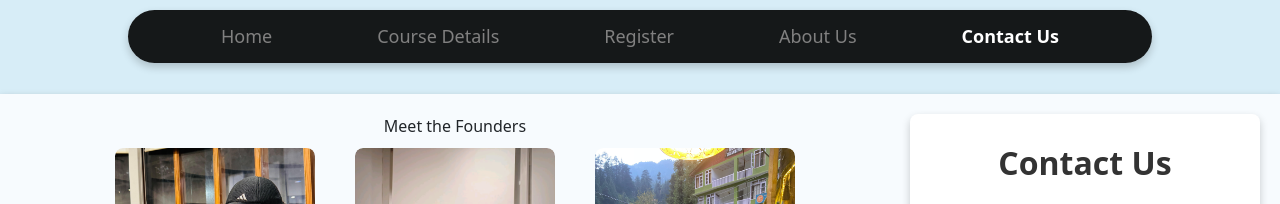
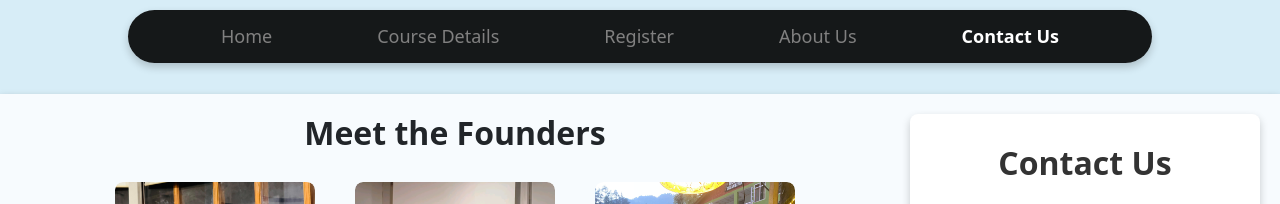
Before and after one commit to Aerykcodes/Humble-Coders-new, a React (Vite) app: page /contact in a window 1280 px wide. Shown: the top 204 px of the page. Built offline with nearby package versions, Linux system fonts and the light colour scheme; a web font is replaced by a local one.

Commit message:
Update Contact.jsx

```diff
--- a/src/assets/Pages/Contact/Contact.jsx
+++ b/src/assets/Pages/Contact/Contact.jsx
@@ -4,7 +4,7 @@ import './Contact.css';
 import SiteFooter from '../../SiteFooter/SiteFooter';
 import ansh from './ansh.jpg'
 import aaryan from './aaryan2.jpg'
-import ritvik from './ritvik.jpg'
+import ritvik from './ritvik2.jpg'
 import shreya from './shreya2.jpg'
 import sharanya from './sharanya.jpg'
 import Ishank from './ishank.png'
@@ -19,9 +19,7 @@ const Contact = () => {
         <div className="contact-container">
           {/* Left Section: Meet the Founders */}
           <div className="left-section">
-            <div className="vertical-heading">
-              Meet the Founders
-            </div>
+          <h2 className="horizontal-heading">Meet the Founders</h2>
             <div className="founders-grid">
               <div className="founder-card" style={{ margin: "10px" }}>
                 <div
```
